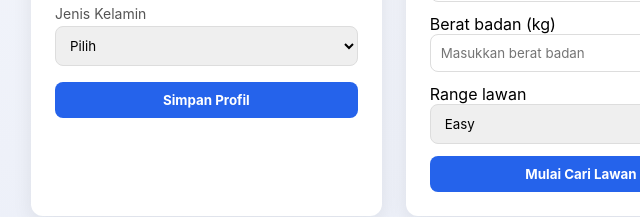
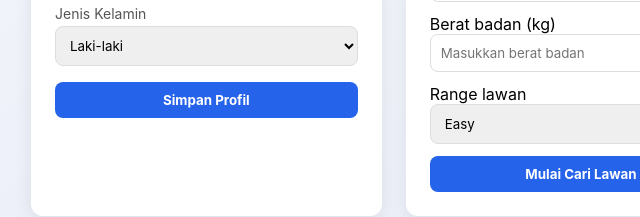
Before and after one commit to wdrtsptn/STRESSOUT, a plain HTML site: page index.html in a window 1280 px wide. Shown: the part 246-463 px from the top of the page, 59-699 px from the left. Drawn offline with Linux system fonts and the light colour scheme.

Commit message:
Update index.html

```diff
--- a/index.html
+++ b/index.html
@@ -156,7 +156,6 @@
       <input type="number" id="umur" placeholder="Umur lo">
       <label for="gender">Jenis Kelamin</label>
       <select id="gender">
-        <option value="">Pilih</option>
         <option value="laki">Laki-laki</option>
         <option value="perempuan">Perempuan</option>
       </select>
```
